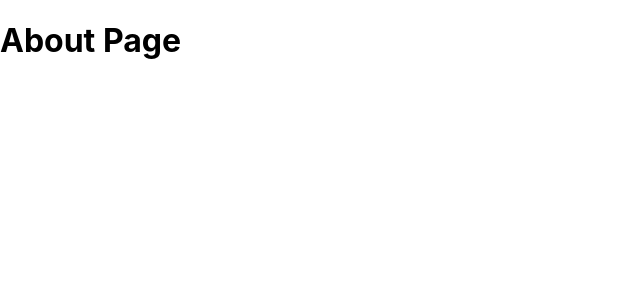
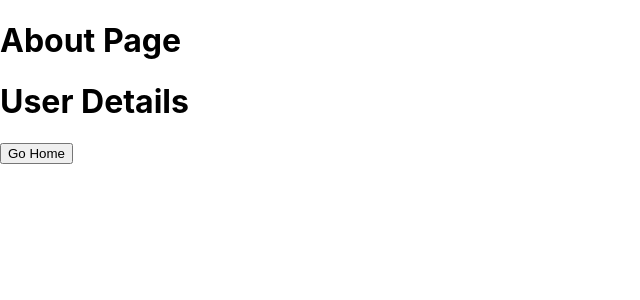
Before and after one commit to At05-js/Master-Class-React-Typescript-Web-Development, a React (Create React App) app in the folder react-udemy-tutorial/: page /about in a window 1280 px wide. Shown: the top 300 px of the page, without its empty margins (0-640 px from the left). Built offline with nearby package versions, Linux system fonts and the light colour scheme.

Commit message:
History - Hands On

```diff
--- a/react-udemy-tutorial/src/components/AboutPage/index.tsx
+++ b/react-udemy-tutorial/src/components/AboutPage/index.tsx
@@ -1,4 +1,5 @@
 import React from 'react';
+import UserDetails from '../UserDetails';
 import { AboutPageProps } from './interface';
 
 class AboutPage extends React.Component<AboutPageProps> {
@@ -6,6 +7,7 @@ class AboutPage extends React.Component<AboutPageProps> {
         return (
             <div>
                 <h1> About Page </h1>
+                <UserDetails />
             </div>
         )
     }
--- a/react-udemy-tutorial/src/components/UserDetails/index.tsx
+++ b/react-udemy-tutorial/src/components/UserDetails/index.tsx
@@ -1,11 +1,18 @@
 import React from 'react';
 import { RouteComponentProps, withRouter } from 'react-router';
+import { createBrowserHistory } from 'history'
+
+const history = createBrowserHistory();
 
 class UserDetails extends React.Component<RouteComponentProps> {
+    goHome = () => {
+        history.push('/');
+    }
     render() {
         return (
             <div>
                 <h1> User Details </h1>
+                <button onClick={this.goHome}>Go Home</button>
             </div>
         )
     }
```
